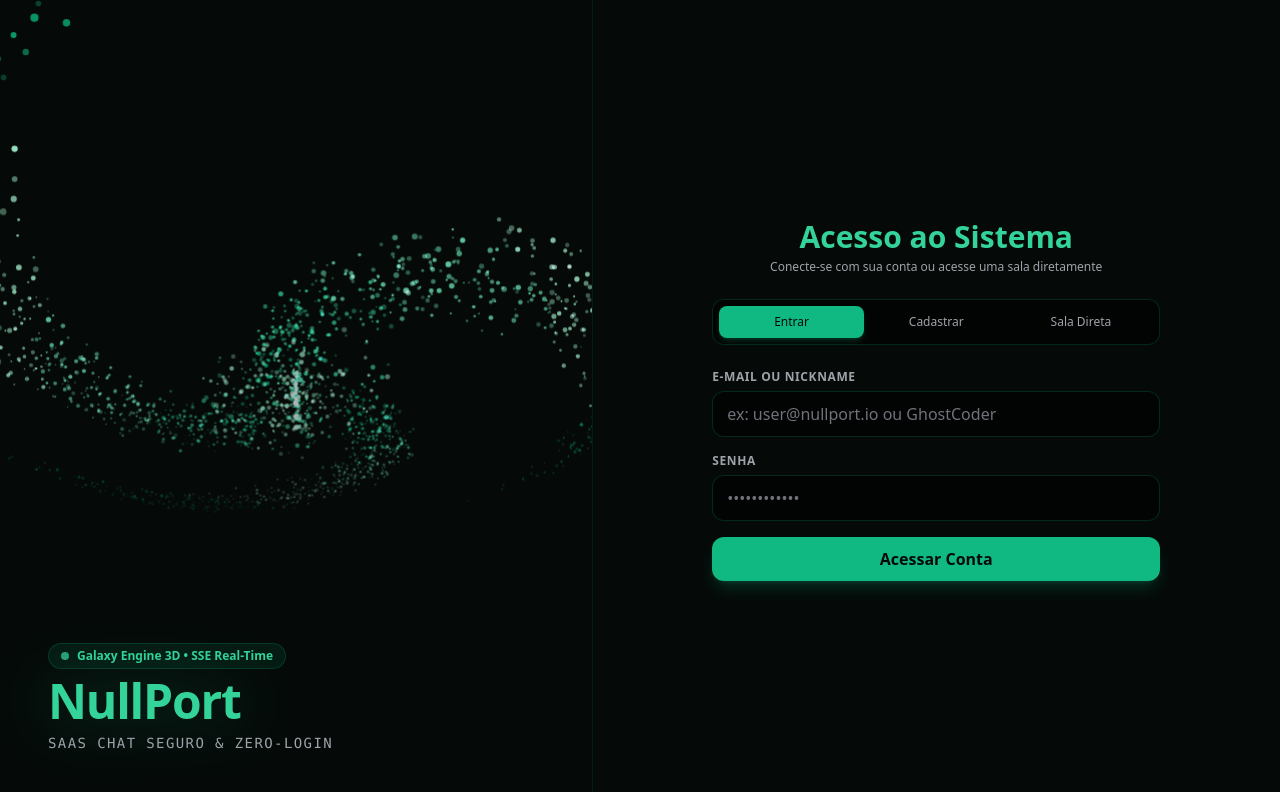
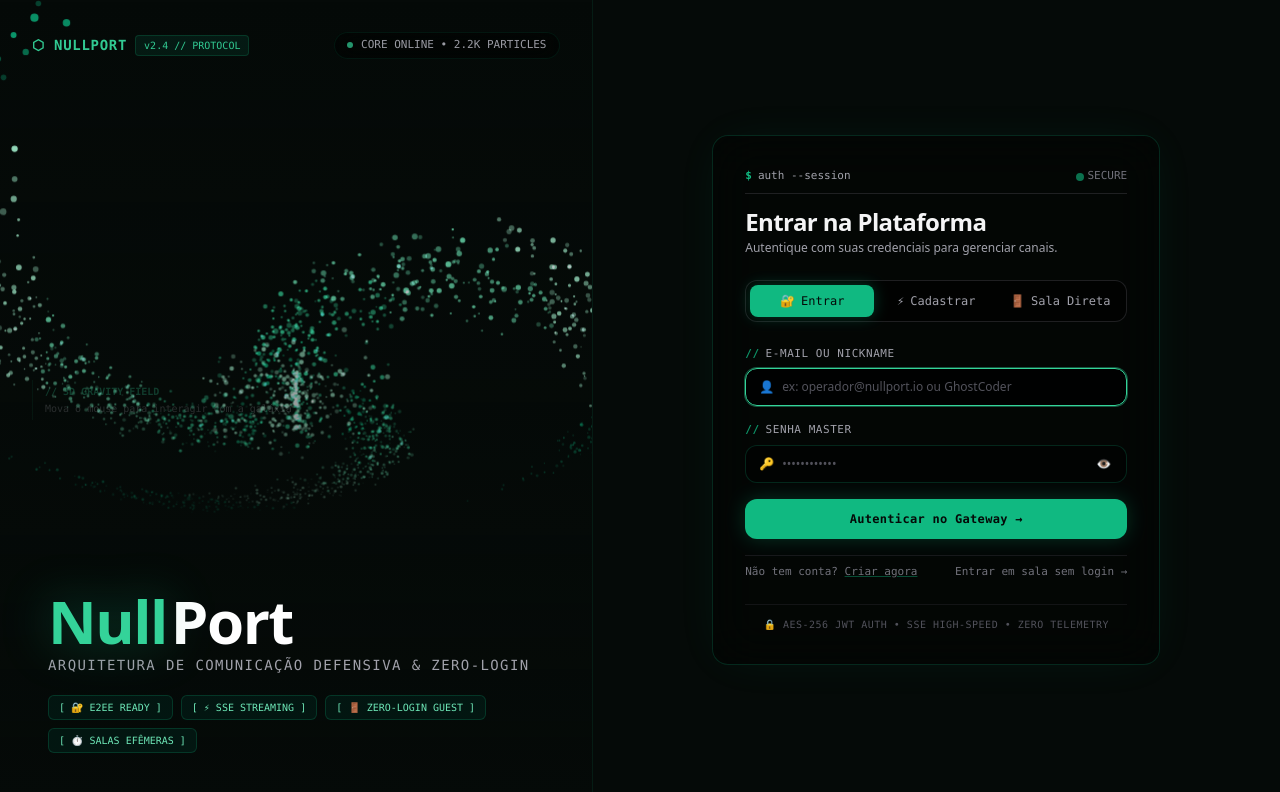
Before and after one commit to Popriss/NullPort, a React (Vite) app in the folder frontend/: page / in a window 1280 px wide. Shown: the top 792 px of the page. Built offline with nearby package versions, Linux system fonts and the light colour scheme; no server answers.

Commit message:
feat(ui): refatorar tela de login para design minimalista, tech e funcional com HUD, prefixos e password toggle

```diff
--- a/frontend/src/components/Button.jsx
+++ b/frontend/src/components/Button.jsx
@@ -1,16 +1,29 @@
 import React from 'react';
 
-export default function Button({ children, variant = 'primary', className = '', ...props }) {
-  const base = "px-4 py-2.5 rounded-xl font-semibold transition-all duration-200 focus:outline-none focus:ring-2 focus:ring-offset-2 focus:ring-offset-[#050a08] disabled:opacity-50 disabled:cursor-not-allowed cursor-pointer";
+export default function Button({
+  children,
+  variant = 'primary',
+  className = '',
+  loading = false,
+  ...props
+}) {
+  const base = "relative inline-flex items-center justify-center gap-2 px-4 py-2.5 rounded-xl text-xs font-mono font-semibold tracking-wide transition-all duration-200 focus:outline-none focus:ring-2 focus:ring-offset-2 focus:ring-offset-[#050a08] disabled:opacity-50 disabled:cursor-not-allowed cursor-pointer select-none";
   const variants = {
-    primary: "bg-[#10b981] hover:bg-[#34d399] text-[#050a08] font-bold focus:ring-[#10b981] shadow-lg shadow-emerald-500/20 active:scale-[0.98]",
-    secondary: "bg-zinc-900/80 hover:bg-zinc-800 text-zinc-200 border border-emerald-500/20 focus:ring-emerald-500",
+    primary: "bg-[#10b981] hover:bg-[#34d399] text-[#050a08] font-bold focus:ring-[#10b981] shadow-[0_0_20px_rgba(16,185,129,0.25)] hover:shadow-[0_0_28px_rgba(16,185,129,0.4)] active:scale-[0.98]",
+    secondary: "bg-black/50 hover:bg-zinc-900 text-zinc-300 border border-emerald-500/20 hover:border-emerald-500/40 focus:ring-emerald-500",
     danger: "bg-rose-600 hover:bg-rose-500 text-white focus:ring-rose-500 shadow-lg shadow-rose-900/30",
-    ghost: "bg-transparent hover:bg-zinc-800 text-zinc-300",
+    ghost: "bg-transparent hover:bg-emerald-500/10 text-emerald-400 border border-transparent hover:border-emerald-500/20",
   };
 
   return (
-    <button className={`${base} ${variants[variant] || variants.primary} ${className}`} {...props}>
+    <button
+      className={`${base} ${variants[variant] || variants.primary} ${className}`}
+      disabled={loading || props.disabled}
+      {...props}
+    >
+      {loading && (
+        <span className="w-3.5 h-3.5 border-2 border-current border-t-transparent rounded-full animate-spin mr-1"></span>
+      )}
       {children}
     </button>
   );
--- a/frontend/src/components/Input.jsx
+++ b/frontend/src/components/Input.jsx
@@ -1,20 +1,65 @@
-import React from 'react';
+import React, { useState } from 'react';
 
-export default function Input({ label, error, className = '', ...props }) {
+/**
+ * Input — Componente Minimalista & Tech
+ *
+ * Suporta label monospace estilizada com `//`, ícone prefixo,
+ * toggle de visibilidade de senha interativo e bordas esmeralda sutis.
+ */
+export default function Input({
+  label,
+  error,
+  icon,
+  type = 'text',
+  className = '',
+  ...props
+}) {
+  const [showPassword, setShowPassword] = useState(false);
+  const isPassword = type === 'password';
+  const inputType = isPassword ? (showPassword ? 'text' : 'password') : type;
+
   return (
-    <div className="w-full">
+    <div className="w-full space-y-1.5">
       {label && (
-        <label className="block text-xs font-semibold uppercase tracking-wider text-zinc-400 mb-1.5">
-          {label}
+        <label className="block text-[11px] font-mono tracking-wider text-zinc-400 select-none">
+          <span className="text-emerald-500/80 font-bold mr-1.5">//</span>
+          <span className="uppercase">{label}</span>
         </label>
       )}
-      <input
-        className={`w-full px-3.5 py-2.5 rounded-xl bg-black/60 border border-emerald-500/20 text-zinc-100 placeholder-zinc-500 focus:outline-none focus:border-emerald-500 focus:ring-1 focus:ring-emerald-500/50 transition-all ${
-          error ? 'border-rose-500 focus:border-rose-500 focus:ring-rose-500/50' : ''
-        } ${className}`}
-        {...props}
-      />
-      {error && <span className="text-xs text-rose-400 mt-1 block">{error}</span>}
+
+      <div className="relative flex items-center group">
+        {icon && (
+          <span className="absolute left-3.5 text-zinc-500 text-xs pointer-events-none select-none group-focus-within:text-emerald-400 transition-colors">
+            {icon}
+          </span>
+        )}
+
+        <input
+          type={inputType}
+          className={`w-full ${icon ? 'pl-9' : 'px-3.5'} ${isPassword ? 'pr-10' : 'pr-3.5'} py-2.5 rounded-xl bg-black/50 border border-emerald-500/20 text-zinc-100 placeholder-zinc-600 text-xs focus:outline-none focus:border-emerald-400 focus:ring-1 focus:ring-emerald-400/40 focus:bg-black/70 transition-all font-sans ${
+            error ? 'border-rose-500/80 focus:border-rose-500 focus:ring-rose-500/30' : ''
+          } ${className}`}
+          {...props}
+        />
+
+        {isPassword && (
+          <button
+            type="button"
+            onClick={() => setShowPassword(!showPassword)}
+            tabIndex={-1}
+            title={showPassword ? "Ocultar senha" : "Ver senha"}
+            className="absolute right-3 p-1 text-zinc-500 hover:text-zinc-200 text-xs rounded transition-colors cursor-pointer select-none"
+          >
+            {showPassword ? '🙈' : '👁️'}
+          </button>
+        )}
+      </div>
+
+      {error && (
+        <span className="text-[11px] font-mono text-rose-400 mt-1 flex items-center gap-1.5">
+          <span>⚠️</span> {error}
+        </span>
+      )}
     </div>
   );
 }
--- a/frontend/src/features/LoginForm.jsx
+++ b/frontend/src/features/LoginForm.jsx
@@ -5,10 +5,11 @@ import GalaxyCanvas from '../components/GalaxyCanvas';
 import { loginUser, registerUser, enterRoom } from '../services/auth';
 
 /**
- * LoginForm (Split-Screen 50/50)
+ * LoginForm — Design Minimalista, Tech & Funcional
  *
- * Coluna Esquerda: Hero com animação Galaxy 3D em Canvas interativo (2.200 partículas).
- * Coluna Direita: Fundo sólido #050a08 com formulário isolado de login, registro e sala direta.
+ * Layout Split-Screen 50/50:
+ * - Coluna Esquerda: HUD galáctico com métricas tech, tags do sistema e Canvas Galaxy 3D interativo.
+ * - Coluna Direita: Console de autenticação minimalista com inputs com ícones, password toggles e switcher rápido.
  */
 export default function LoginForm({ onLoginSuccess }) {
   const [mode, setMode] = useState('login'); // 'login' | 'register' | 'room'
@@ -28,13 +29,16 @@ export default function LoginForm({ onLoginSuccess }) {
     try {
       if (mode === 'login') {
         if (!loginId.trim() || !senha) {
-          throw new Error('Preencha seu login e senha.');
+          throw new Error('Informe seu identificador e senha.');
         }
         const data = await loginUser({ login: loginId.trim(), senha });
         onLoginSuccess(data.user);
       } else if (mode === 'register') {
         if (!nickname.trim() || !email.trim() || !senha) {
-          throw new Error('Preencha todos os campos para cadastrar.');
+          throw new Error('Preencha todos os campos para criar a conta.');
+        }
+        if (senha.length < 6) {
+          throw new Error('A senha deve conter no mínimo 6 caracteres.');
         }
         const data = await registerUser({
           nickname: nickname.trim(),
@@ -68,105 +72,194 @@ export default function LoginForm({ onLoginSuccess }) {
   };
 
   return (
-    <div className="min-h-screen w-full flex flex-col md:flex-row bg-[#050a08] text-white">
-      {/* Coluna Esquerda: Animação Galaxy 3D (Hero Container) */}
-      <section className="flex-1 min-h-[320px] md:min-h-screen border-b md:border-b-0 md:border-r border-emerald-500/10 relative overflow-hidden">
+    <div className="min-h-screen w-full flex flex-col md:flex-row bg-[#050a08] text-white selection:bg-emerald-500 selection:text-black">
+      {/* Coluna Esquerda: Hero Galaxy 3D com HUD Tech */}
+      <section className="flex-1 min-h-[380px] md:min-h-screen border-b md:border-b-0 md:border-r border-emerald-500/10 relative overflow-hidden bg-[#050a08]">
+        {/* Canvas de Partículas 3D Interativo */}
         <GalaxyCanvas particleCount={2200} interactive={true} opacity={1.0} />
 
-        {/* Overlay inferior de branding e gradiente */}
-        <div className="absolute inset-0 flex flex-col justify-end p-8 md:p-12 pointer-events-none bg-gradient-to-t from-[#050a08] via-[#050a08]/30 to-transparent">
-          <div className="space-y-2">
-            <div className="inline-flex items-center gap-2 px-3 py-1 rounded-full bg-emerald-500/10 border border-emerald-500/20 text-emerald-400 text-xs font-semibold backdrop-blur-sm">
-              <span className="w-2 h-2 rounded-full bg-emerald-400 animate-pulse"></span>
-              Galaxy Engine 3D • SSE Real-Time
+        {/* Top HUD Flutuante */}
+        <div className="absolute top-0 inset-x-0 p-6 md:p-8 flex items-center justify-between pointer-events-none z-10">
+          <div className="flex items-center gap-2">
+            <span className="text-emerald-400 font-mono text-sm tracking-wider font-bold">⬡ NULLPORT</span>
+            <span className="text-[10px] font-mono px-2 py-0.5 rounded bg-emerald-500/10 border border-emerald-500/20 text-emerald-400">
+              v2.4 // PROTOCOL
+            </span>
+          </div>
+          <div className="flex items-center gap-2 font-mono text-[11px] text-zinc-400 bg-black/40 backdrop-blur-md px-3 py-1 rounded-full border border-emerald-500/10">
+            <span className="w-1.5 h-1.5 rounded-full bg-emerald-400 animate-pulse"></span>
+            <span>CORE ONLINE • 2.2K PARTICLES</span>
+          </div>
+        </div>
+
+        {/* Dica Interativa de Cursor (sutil no centro) */}
+        <div className="hidden lg:flex absolute top-1/2 left-8 transform -translate-y-1/2 pointer-events-none opacity-40 hover:opacity-100 transition-opacity">
+          <div className="border-l border-emerald-500/30 pl-3 py-1 text-[10px] font-mono text-zinc-400 space-y-0.5">
+            <p className="text-emerald-400 font-semibold">// 3D GRAVITY FIELD</p>
+            <p>Mova o mouse para interagir com a galáxia</p>
+          </div>
+        </div>
+
+        {/* Bottom Overlay: Tipografia & Badges Minimalistas */}
+        <div className="absolute inset-0 flex flex-col justify-end p-6 md:p-12 pointer-events-none bg-gradient-to-t from-[#050a08] via-[#050a08]/40 to-transparent z-10">
+          <div className="space-y-4 max-w-lg">
+            <div>
+              <h1 className="text-4xl md:text-6xl font-black tracking-tight text-white flex items-center gap-1">
+                <span className="text-emerald-400 drop-shadow-[0_0_25px_rgba(16,185,129,0.4)]">Null</span>
+                <span>Port</span>
+              </h1>
+              <p className="text-xs md:text-sm font-mono text-zinc-400 uppercase tracking-widest mt-1">
+                Arquitetura de Comunicação Defensiva & Zero-Login
+              </p>
             </div>
-            <h1 className="text-3xl md:text-5xl font-black tracking-tight text-emerald-400 drop-shadow-[0_0_30px_rgba(16,185,129,0.35)]">
-              NullPort
-            </h1>
-            <p className="text-xs md:text-sm text-zinc-400 uppercase tracking-widest font-mono">
-              SaaS Chat Seguro & Zero-Login
-            </p>
+
+            {/* Chips de Recursos Técnicos */}
+            <div className="flex flex-wrap gap-2 pt-1 font-mono text-[10px]">
+              <span className="px-2.5 py-1 rounded-md bg-emerald-950/40 border border-emerald-500/20 text-emerald-300">
+                [ 🔐 E2EE READY ]
+              </span>
+              <span className="px-2.5 py-1 rounded-md bg-emerald-950/40 border border-emerald-500/20 text-emerald-300">
+                [ ⚡ SSE STREAMING ]
+              </span>
+              <span className="px-2.5 py-1 rounded-md bg-emerald-950/40 border border-emerald-500/20 text-emerald-300">
+                [ 🚪 ZERO-LOGIN GUEST ]
+              </span>
+              <span className="px-2.5 py-1 rounded-md bg-emerald-950/40 border border-emerald-500/20 text-emerald-300">
+                [ ⏱️ SALAS EFÊMERAS ]
+              </span>
+            </div>
           </div>
         </div>
       </section>
 
-      {/* Coluna Direita: Formulário de Login / Cadastro */}
-      <section className="flex-1 flex items-center justify-center p-6 md:p-12 bg-[#050a08]">
-        <div className="w-full max-w-md space-y-6">
-          <div className="text-center space-y-1">
-            <h2 className="text-2xl md:text-3xl font-bold text-emerald-400">
-              Acesso ao Sistema
-            </h2>
-            <p className="text-xs text-zinc-400">
-              Conecte-se com sua conta ou acesse uma sala diretamente
-            </p>
+      {/* Coluna Direita: Console Minimalista & Funcional */}
+      <section className="flex-1 flex items-center justify-center p-6 md:p-12 bg-[#050a08] relative">
+        <div className="w-full max-w-md p-6 sm:p-8 rounded-2xl bg-black/40 border border-emerald-500/20 backdrop-blur-xl shadow-[0_0_50px_-15px_rgba(16,185,129,0.12)] space-y-6">
+
+          {/* Header do Card com Linha de Comando */}
+          <div className="space-y-2">
+            <div className="flex items-center justify-between text-[11px] font-mono text-zinc-500 pb-2 border-b border-zinc-800/80">
+              <span className="flex items-center gap-1.5 text-zinc-400">
+                <span className="text-emerald-500 font-bold">$</span> auth --session
+              </span>
+              <span className="flex items-center gap-1">
+                <span className="w-2 h-2 rounded-full bg-emerald-500/60 inline-block"></span>
+                <span>SECURE</span>
+              </span>
+            </div>
+
+            <div className="pt-1">
+              <h2 className="text-xl sm:text-2xl font-bold text-zinc-100 tracking-tight flex items-center justify-between">
+                <span>
+                  {mode === 'login' && 'Entrar na Plataforma'}
+                  {mode === 'register' && 'Cadastrar Operador'}
+                  {mode === 'room' && 'Acesso Zero-Login'}
+                </span>
+              </h2>
+              <p className="text-xs text-zinc-400 mt-0.5">
+                {mode === 'login' && 'Autentique com suas credenciais para gerenciar canais.'}
+                {mode === 'register' && 'Crie uma conta para criar salas e moderar canais.'}
+                {mode === 'room' && 'Acesse uma sala temporária diretamente sem criar conta.'}
+              </p>
+            </div>
           </div>
 
-          {/* Seletor de Modo / Tabs */}
-          <div className="flex rounded-xl bg-black/60 p-1.5 border border-emerald-500/20 text-xs font-semibold backdrop-blur-sm">
+          {/* Seletor Segmentado Minimalista */}
+          <div className="flex rounded-xl bg-black/60 p-1 border border-zinc-800/80 text-xs font-mono">
             <button
               type="button"
               onClick={() => { setMode('login'); setError(''); }}
-              className={`flex-1 py-2 rounded-lg font-medium transition-all cursor-pointer ${
+              className={`flex-1 py-2 rounded-lg font-medium transition-all cursor-pointer flex items-center justify-center gap-1.5 ${
                 mode === 'login'
-                  ? 'bg-emerald-500 text-[#050a08] font-bold shadow-md shadow-emerald-500/20'
+                  ? 'bg-emerald-500 text-[#050a08] font-bold shadow-[0_0_15px_rgba(16,185,129,0.3)]'
                   : 'text-zinc-400 hover:text-emerald-300'
               }`}
             >
-              Entrar
+              <span>🔐</span>
+              <span>Entrar</span>
             </button>
             <button
               type="button"
               onClick={() => { setMode('register'); setError(''); }}
-              className={`flex-1 py-2 rounded-lg font-medium transition-all cursor-pointer ${
+              className={`flex-1 py-2 rounded-lg font-medium transition-all cursor-pointer flex items-center justify-center gap-1.5 ${
                 mode === 'register'
-                  ? 'bg-emerald-500 text-[#050a08] font-bold shadow-md shadow-emerald-500/20'
+                  ? 'bg-emerald-500 text-[#050a08] font-bold shadow-[0_0_15px_rgba(16,185,129,0.3)]'
                   : 'text-zinc-400 hover:text-emerald-300'
               }`}
             >
-              Cadastrar
+              <span>⚡</span>
+              <span>Cadastrar</span>
             </button>
             <button
               type="button"
               onClick={() => { setMode('room'); setError(''); }}
-              className={`flex-1 py-2 rounded-lg font-medium transition-all cursor-pointer ${
+              className={`flex-1 py-2 rounded-lg font-medium transition-all cursor-pointer flex items-center justify-center gap-1.5 ${
                 mode === 'room'
-                  ? 'bg-emerald-500 text-[#050a08] font-bold shadow-md shadow-emerald-500/20'
+                  ? 'bg-emerald-500 text-[#050a08] font-bold shadow-[0_0_15px_rgba(16,185,129,0.3)]'
                   : 'text-zinc-400 hover:text-emerald-300'
               }`}
             >
-              Sala Direta
+              <span>🚪</span>
+              <span>Sala Direta</span>
             </button>
           </div>
 
+          {/* Alerta de Erro Monospace */}
           {error && (
-            <div className="p-3.5 rounded-xl bg-rose-500/10 border border-rose-500/30 text-rose-400 text-xs flex items-center gap-2">
-              <span className="font-bold">⚠️</span>
-              <span>{error}</span>
+            <div className="p-3 rounded-xl bg-rose-500/10 border border-rose-500/30 text-rose-300 text-xs font-mono flex items-start gap-2">
+              <span className="text-rose-400 font-bold">[ERRO]</span>
+              <span className="flex-1">{error}</span>
             </div>
           )}
 
+          {/* Formulários por Modo */}
           <form onSubmit={handleAuth} className="space-y-4">
             {mode === 'login' && (
               <>
                 <Input
                   label="E-mail ou Nickname"
-                  placeholder="ex: user@nullport.io ou GhostCoder"
+                  icon="👤"
+                  placeholder="ex: operador@nullport.io ou GhostCoder"
                   value={loginId}
                   onChange={(e) => setLoginId(e.target.value)}
                   required
+                  autoFocus
                 />
                 <Input
-                  label="Senha"
+                  label="Senha Master"
+                  icon="🔑"
                   type="password"
                   placeholder="••••••••••••"
                   value={senha}
                   onChange={(e) => setSenha(e.target.value)}
                   required
                 />
-                <Button type="submit" className="w-full mt-2" disabled={loading}>
-                  {loading ? 'Autenticando...' : 'Acessar Conta'}
+                <Button
+                  type="submit"
+                  className="w-full mt-3 py-3"
+                  loading={loading}
+                  disabled={loading}
+                >
+                  Autenticar no Gateway →
                 </Button>
+
+                {/* Switchers Rápidos de Modo */}
+                <div className="pt-2 flex flex-col sm:flex-row items-center justify-between text-[11px] font-mono text-zinc-500 gap-2 border-t border-zinc-900">
+                  <button
+                    type="button"
+                    onClick={() => { setMode('register'); setError(''); }}
+                    className="hover:text-emerald-400 transition-colors cursor-pointer"
+                  >
+                    Não tem conta? <span className="underline decoration-emerald-500/40">Criar agora</span>
+                  </button>
+                  <button
+                    type="button"
+                    onClick={() => { setMode('room'); setError(''); }}
+                    className="hover:text-emerald-400 transition-colors cursor-pointer"
+                  >
+                    Entrar em sala sem login →
+                  </button>
+                </div>
               </>
             )}
 
@@ -174,44 +267,70 @@ export default function LoginForm({ onLoginSuccess }) {
               <>
                 <Input
                   label="Nickname Único"
+                  icon="👾"
                   placeholder="ex: MatrixOperator"
                   value={nickname}
                   onChange={(e) => setNickname(e.target.value)}
                   required
+                  autoFocus
                 />
                 <Input
-                  label="E-mail Corporativo / Pessoal"
+                  label="E-mail de Contato"
+                  icon="@"
                   type="email"
-                  placeholder="seuemail@provedor.com"
+                  placeholder="seu@dominio.com"
                   value={email}
                   onChange={(e) => setEmail(e.target.value)}
                   required
                 />
                 <Input
                   label="Senha Forte (mínimo 6 caracteres)"
+                  icon="🔑"
                   type="password"
                   placeholder="••••••••••••"
                   value={senha}
                   onChange={(e) => setSenha(e.target.value)}
                   required
                 />
-                <Button type="submit" className="w-full mt-2" disabled={loading}>
-                  {loading ? 'Cadastrando...' : 'Criar Conta SaaS'}
+                <Button
+                  type="submit"
+                  className="w-full mt-3 py-3"
+                  loading={loading}
+                  disabled={loading}
+                >
+                  Inicializar Nova Conta →
                 </Button>
+
+                <div className="pt-2 text-center text-[11px] font-mono text-zinc-500 border-t border-zinc-900">
+                  <button
+                    type="button"
+                    onClick={() => { setMode('login'); setError(''); }}
+                    className="hover:text-emerald-400 transition-colors cursor-pointer"
+                  >
+                    Já possui credenciais? <span className="underline decoration-emerald-500/40">Entrar na conta</span>
+                  </button>
+                </div>
               </>
             )}
 
             {mode === 'room' && (
               <>
+                <div className="p-3 rounded-xl bg-emerald-500/5 border border-emerald-500/20 text-emerald-300 text-[11px] font-mono leading-relaxed">
+                  <span className="font-bold text-emerald-400">⚡ ZERO-LOGIN:</span> Conecte-se diretamente a uma sala temporária ou permanente sem criar e-mail ou registrar senha de conta.
+                </div>
+
                 <Input
                   label="Identificador da Sala (URL)"
+                  icon="#"
                   placeholder="ex: sala-secreta-42"
                   value={nomeUrl}
                   onChange={(e) => setNomeUrl(e.target.value)}
                   required
+                  autoFocus
                 />
                 <Input
-                  label="Seu Nickname Provisório"
+                  label="Nickname Provisório"
+                  icon="👤"
                   placeholder="ex: Guest_99"
                   value={nickname}
                   onChange={(e) => setNickname(e.target.value)}
@@ -219,17 +338,40 @@ export default function LoginForm({ onLoginSuccess }) {
                 />
                 <Input
                   label="Senha da Sala (opcional se pública)"
+                  icon="🔒"
                   type="password"
-                  placeholder="••••••••••••"
+                  placeholder="Deixe em branco se a sala for pública"
                   value={senha}
                   onChange={(e) => setSenha(e.target.value)}
                 />
-                <Button type="submit" className="w-full mt-2" disabled={loading}>
-                  {loading ? 'Conectando...' : 'Entrar na Sala'}
+                <Button
+                  type="submit"
+                  className="w-full mt-3 py-3"
+                  loading={loading}
+                  disabled={loading}
+                >
+                  Conectar à Sala Direta →
                 </Button>
+
+                <div className="pt-2 text-center text-[11px] font-mono text-zinc-500 border-t border-zinc-900">
+                  <button
+                    type="button"
+                    onClick={() => { setMode('register'); setError(''); }}
+                    className="hover:text-emerald-400 transition-colors cursor-pointer"
+                  >
+                    Deseja canais permanentes? <span className="underline decoration-emerald-500/40">Criar conta SaaS</span>
+                  </button>
+                </div>
               </>
             )}
           </form>
+
+          {/* Rodapé de Segurança Minimalista */}
+          <div className="pt-3 border-t border-zinc-900/80 text-center">
+            <p className="text-[10px] font-mono text-zinc-600 tracking-wider">
+              🔒 AES-256 JWT AUTH • SSE HIGH-SPEED • ZERO TELEMETRY
+            </p>
+          </div>
         </div>
       </section>
     </div>
```
